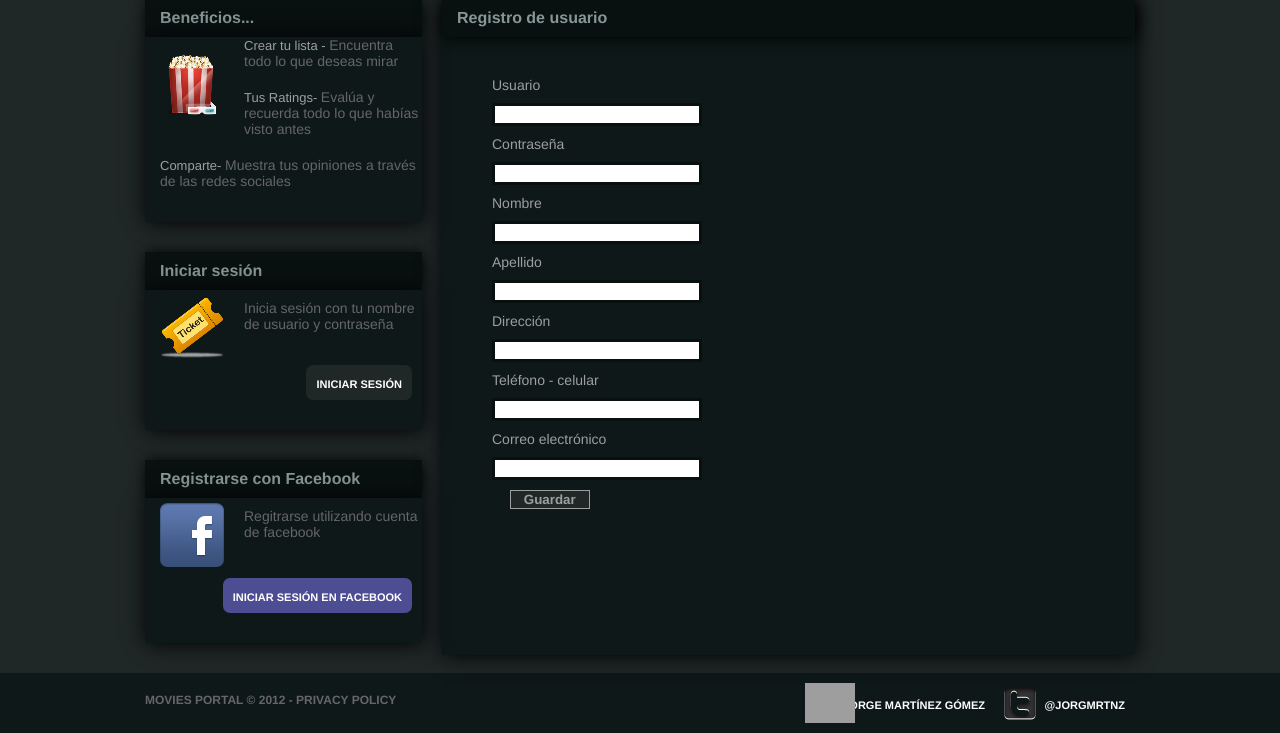
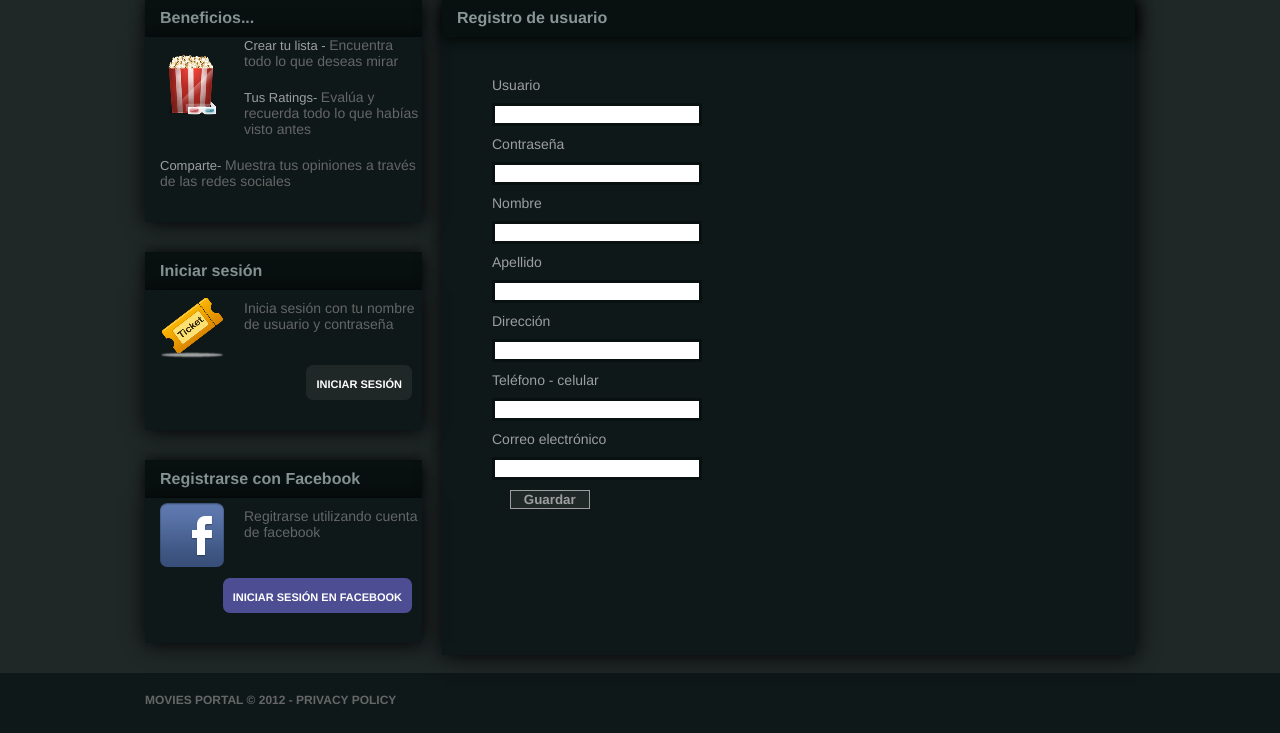
Before and after one commit to Liceth/MoviesPortal, a PHP site: page /register.php in a window 1280 px wide. Shown: the part 116-849 px from the top of the page. Run offline with PHP 8.4, Linux system fonts and the light colour scheme; grey boxes are pictures that could not be loaded.

Commit message:
Update register.php

```diff
--- a/register.php
+++ b/register.php
@@ -180,11 +180,7 @@ require("includes/configuration.php");
 
 		<footer>
 		<div><p> Movies Portal © 2012 - Privacy Policy </p>
-		<p  class="twitter"></p>
-		<p ><a href="#">@JorgMrtnz</a></p>
 
-		<p ><a href="#">Jorge Martínez Gómez</a></p>
-		<p  class="facebook"></p>
 
 		</div>
 		</footer>
```
